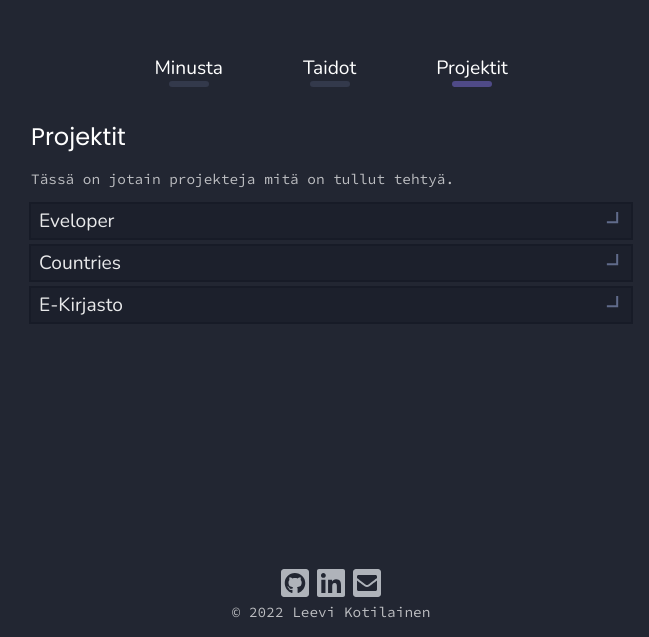
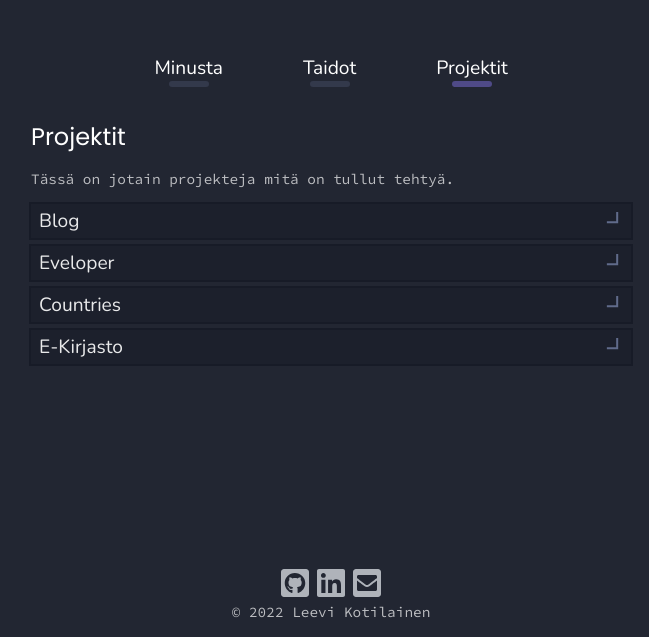
Before and after one commit to leeviko/portfolio, a Next.js app: page /projects in a window 1280 px wide. Shown: the part 163-800 px from the top of the page, without its empty margins (309-958 px from the left). Built offline with nearby package versions, Linux system fonts and the light colour scheme.

Commit message:
Add blog website to projects

```diff
--- a/pages/projects.js
+++ b/pages/projects.js
@@ -17,6 +17,13 @@ export default function Projects() {
       </p>
       <div className="page-content">
         <div className={styles.projectsList}>
+          <Project
+            name="Blog"
+            description="Full stack blogi sivusto"
+            link="https://blog.leevi.dev"
+            code="https://github.com/leeviko/blog.leevi.dev"
+            tags="React, Redux, Express, Rest API, PostgreSQL, Docker"
+          />
           <Project
             name="Eveloper"
             description="Full stack Dev.to klooni"
```
